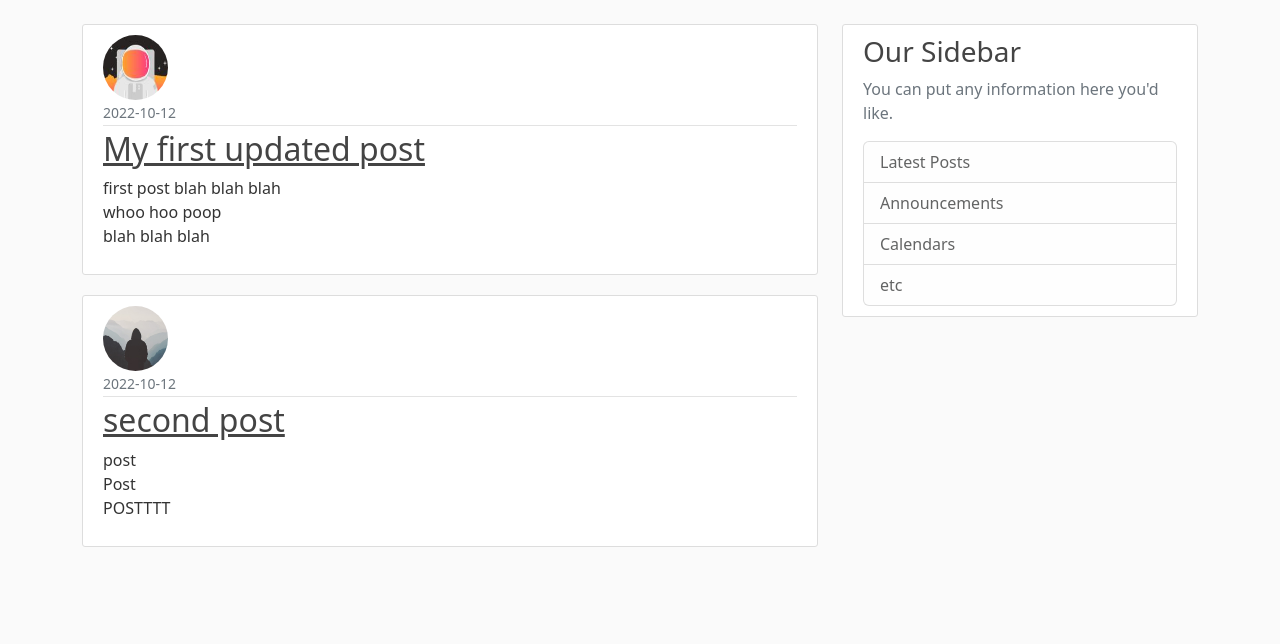
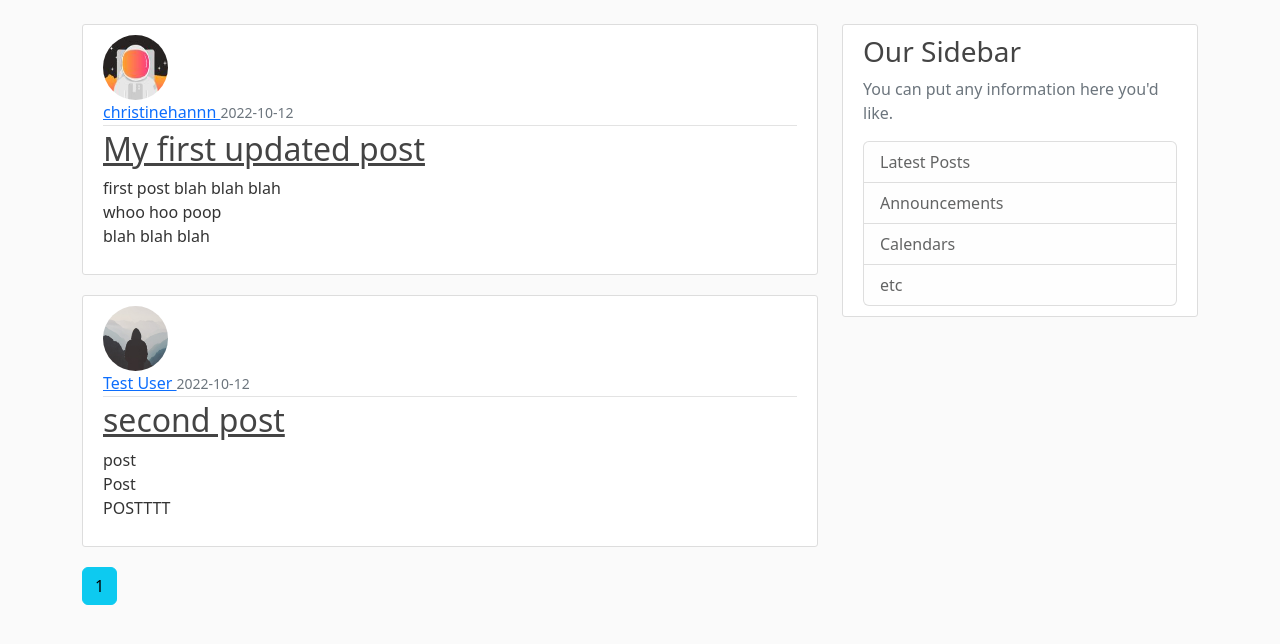
Before and after one commit to christinehannn/crispy-flask, a Flask app: template flaskblog/templates/home.html in a window 1280 px wide. Shown: the part 56-700 px from the top of the page. Run offline with Flask 2, Linux system fonts and the light colour scheme; the template is opened without the code that fills it: values that come from a table or form of the project are taken from there, others are empty; data comes from the database, SQL or seed files in the repository.

Commit message:
pagination

```diff
--- a/flaskblog/templates/home.html
+++ b/flaskblog/templates/home.html
@@ -1,6 +1,6 @@
 {% extends 'layout.html' %}
 {% block content %}
-  {% for post in posts %}
+  {% for post in posts.items %}
     <article class="media content-section">
       <img
         class="rounded-circle article-img"
@@ -8,7 +8,12 @@
       />
       <div class="media-body">
         <div class="article-metadata">
-          <a class="mr-2" href="#">{{ post.username }}</a>
+          <a
+            class="mr-2"
+            href="{{ url_for('user_posts', username=post.author.username) }}"
+          >
+            {{ post.author.username }}
+          </a>
           <small class="text-muted">{{ post.date_posted.strftime('%Y-%m-%d') }}</small>
         </div>
         <h2>
@@ -23,4 +28,25 @@
       </div>
     </article>
   {% endfor %}
+  {% for page_num in posts.iter_pages(left_edge=1, right_edge=1, left_current=1, right_current=2) %}
+    {% if page_num %}
+      {% if posts.page == page_num %}
+        <a
+          class="btn btn-info mb-4"
+          href="{{ url_for('home', page=page_num) }}"
+        >
+          {{ page_num }}
+        </a>
+      {% else %}
+        <a
+          class="btn btn-outline-info mb-4"
+          href="{{ url_for('home', page=page_num) }}"
+        >
+          {{ page_num }}
+        </a>
+      {% endif %}
+    {% else %}
+      ...
+    {% endif %}
+  {% endfor %}
 {% endblock content %}
```
